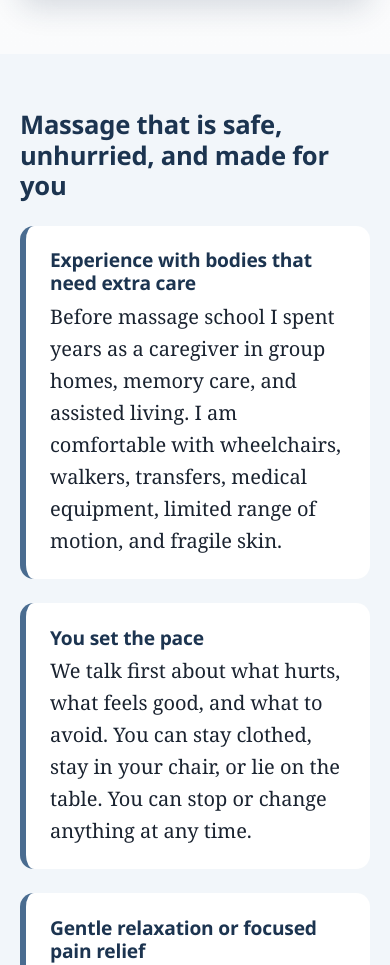
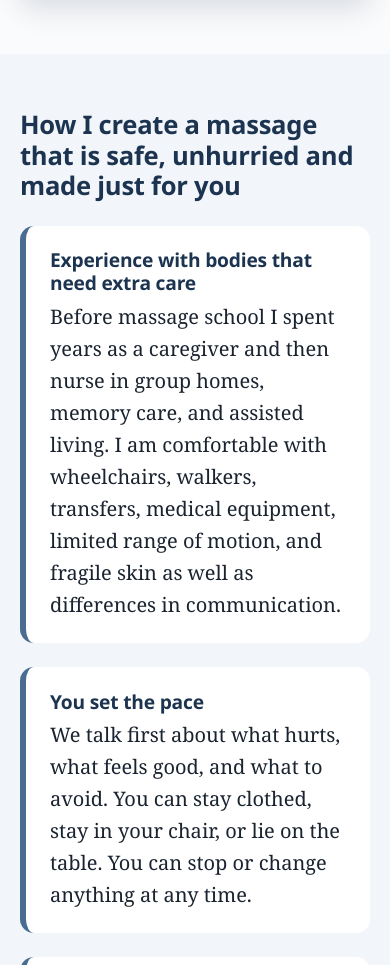
Before and after one commit to RogueLights/AddiesMassage, a plain HTML site: page index.html in a window 390 px wide. Shown: the part 1329-2294 px from the top of the page. Drawn offline with Linux system fonts and the light colour scheme.

Commit message:
Update the "why" section heading and wording (#3)
* Replace services with four session boxes and prices

Co-Authored-By: Claude Opus 5.5 <noreply@anthropic.com>
Claude-Session: https://claude.ai/code/session_01SMx5TcE36TckUN9UH78vPA

* Use 'access' in the 120-minute description

Co-Authored-By: Claude Opus 5.5 <noreply@anthropic.com>
Claude-Session: https://claude.ai/code/session_01SMx5TcE36TckUN9UH78vPA

* Move mobile massage pricing into the description

Co-Authored-By: Claude Opus 5.5 <noreply@anthropic.com>
Claude-Session: https://claude.ai/code/session_01SMx5TcE36TckUN9UH78vPA

* Update the 'why' section heading

Co-Authored-By: Claude Opus 5.5 <noreply@anthropic.com>
Claude-Session: https://claude.ai/code/session_01SMx5TcE36TckUN9UH78vPA

* Mention nursing in the first 'why' item

Co-Authored-By: Claude Opus 5.5 <noreply@anthropic.com>
Claude-Session: https://claude.ai/code/session_01SMx5TcE36TckUN9UH78vPA

* Reword the mix sentence in the 'why' section

Co-Authored-By: Claude Opus 5.5 <noreply@anthropic.com>
Claude-Session: https://claude.ai/code/session_01SMx5TcE36TckUN9UH78vPA

* Add differences in communication to the first 'why' item

Co-Authored-By: Claude Opus 5.5 <noreply@anthropic.com>
Claude-Session: https://claude.ai/code/session_01SMx5TcE36TckUN9UH78vPA

---------

Co-authored-by: Claude <noreply@anthropic.com>

```diff
--- a/index.html
+++ b/index.html
@@ -93,11 +93,11 @@
 
     <section class="band band-soft" id="why" aria-labelledby="why-heading">
       <div class="wrap">
-        <h2 id="why-heading">Massage that is safe, unhurried, and made for you</h2>
+        <h2 id="why-heading">How I create a massage that is safe, unhurried and made just for you</h2>
         <ul class="feature-list">
           <li>
             <h3>Experience with bodies that need extra care</h3>
-            <p>Before massage school I spent years as a caregiver in group homes, memory care, and assisted living. I am comfortable with wheelchairs, walkers, transfers, medical equipment, limited range of motion, and fragile skin.</p>
+            <p>Before massage school I spent years as a caregiver and then nurse in group homes, memory care, and assisted living. I am comfortable with wheelchairs, walkers, transfers, medical equipment, limited range of motion, and fragile skin as well as differences in communication.</p>
           </li>
           <li>
             <h3>You set the pace</h3>
@@ -105,7 +105,7 @@
           </li>
           <li>
             <h3>Gentle relaxation or focused pain relief</h3>
-            <p>Some sessions are quiet and restful. Others use neuromuscular therapy and coached movement to get at the root of long-standing pain. Most people want a mix, and that is fine.</p>
+            <p>Some sessions are quiet and restful. Others use neuromuscular therapy and coached movement to get at the root of long-standing pain. Most people want a mix of both relaxation and targeted work in each session and that is wonderful.</p>
           </li>
           <li>
             <h3>I can come to you</h3>
```
